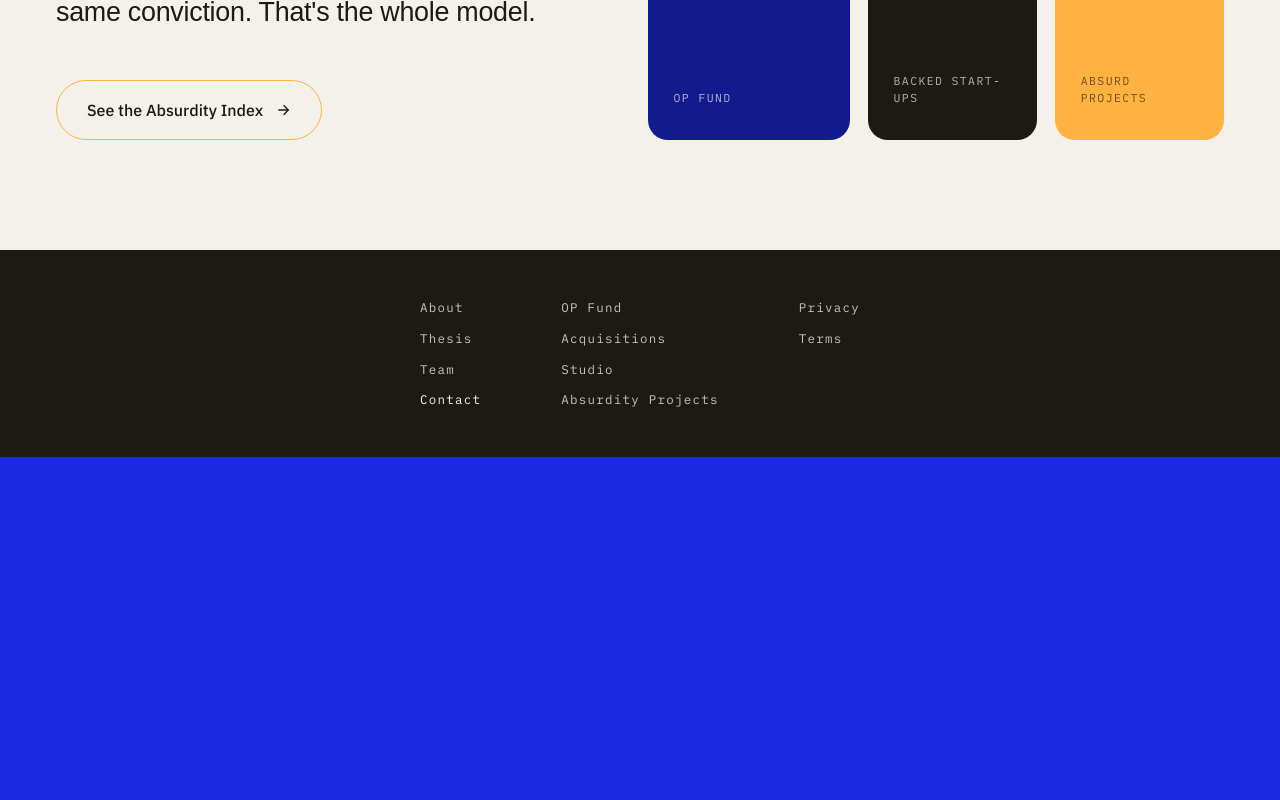
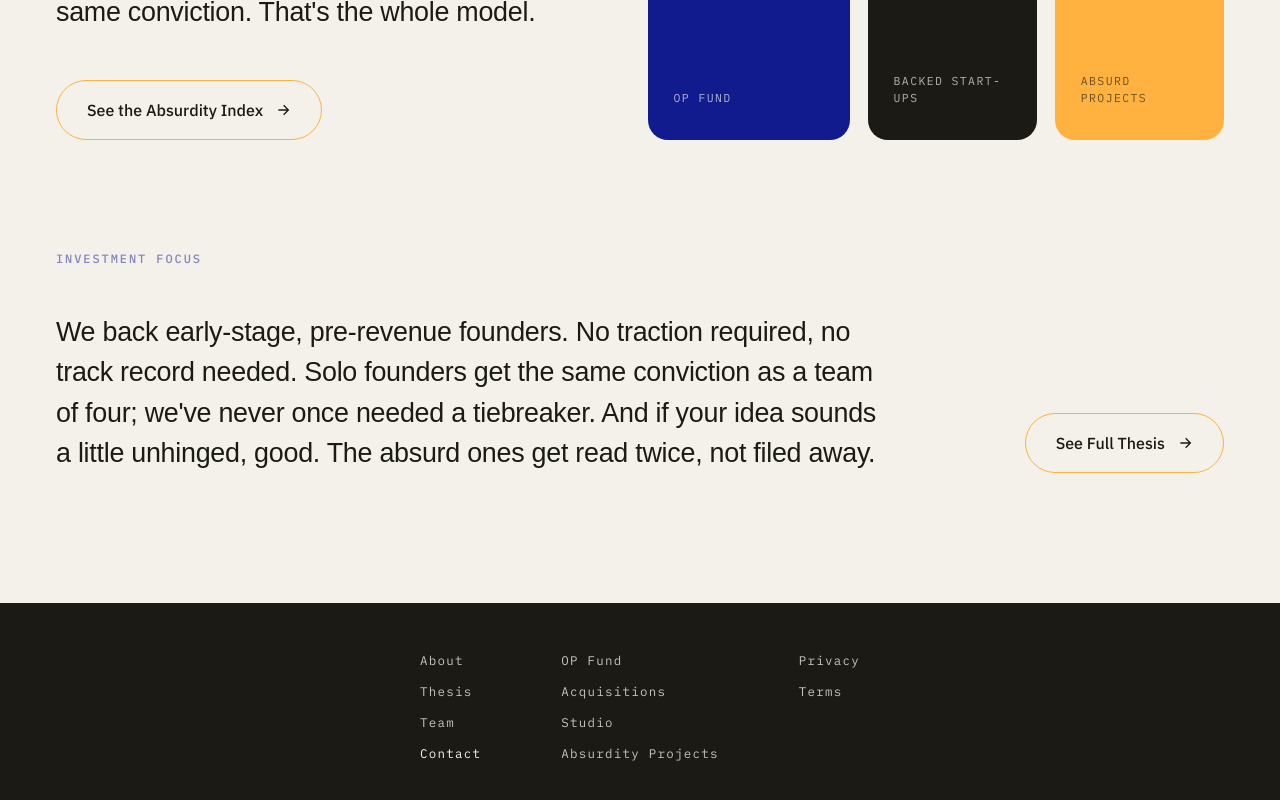
Before and after one commit to sillyledger/onpointvc, a Next.js app: page / in a window 1280 px wide. Shown: the part 1028-1828 px from the top of the page. Before the commit the page ends 1485 px from the top, so only its background shows below. Built offline with nearby package versions, Linux system fonts and the light colour scheme; a web font is replaced by a local one.

Commit message:
Add Investment Focus section

```diff
--- a/app/page.tsx
+++ b/app/page.tsx
@@ -1,11 +1,13 @@
 import { Main } from "@/components/Main";
 import { Statement } from "@/components/Statement";
+import { InvestmentFocus } from "@/components/InvestmentFocus";
 
 export default function Home() {
   return (
     <>
       <Main />
       <Statement />
+      <InvestmentFocus />
     </>
   );
 }
--- /dev/null
+++ b/components/InvestmentFocus.tsx
@@ -0,0 +1,29 @@
+export function InvestmentFocus() {
+  return (
+    <section className="bg-[var(--paper)]">
+      <div className="mx-auto max-w-[1600px] px-14 pb-[130px] max-[768px]:px-6 max-[768px]:pb-24">
+        <div className="mb-11 font-mono text-[12px] font-medium tracking-[0.16em] text-[var(--ink-dim)]">
+          INVESTMENT FOCUS
+        </div>
+        <div className="flex items-end justify-between gap-[70px] max-[900px]:flex-col max-[900px]:items-start max-[900px]:gap-10">
+          <p className="max-w-[840px] font-display text-[clamp(20px,2.1vw,28px)] font-normal leading-[1.5] tracking-[-0.01em] text-[var(--ink)]">
+            We back early-stage, pre-revenue founders. No traction required,
+            no track record needed. Solo founders get the same conviction as
+            a team of four; we&apos;ve never once needed a tiebreaker. And if
+            your idea sounds a little unhinged, good. The absurd ones get
+            read twice, not filed away.
+          </p>
+          <a
+            href="#thesis"
+            className="inline-flex shrink-0 items-center gap-3 rounded-full border-[1.5px] border-[var(--amber)] px-[30px] py-[17px] font-sans text-[16px] font-medium text-[var(--ink)] no-underline transition-colors hover:bg-[var(--amber)]"
+          >
+            See Full Thesis
+            <svg viewBox="0 0 24 24" fill="none" stroke="currentColor" strokeWidth="2" className="h-4 w-4">
+              <path d="M5 12h14M13 5l7 7-7 7" />
+            </svg>
+          </a>
+        </div>
+      </div>
+    </section>
+  );
+}
```
